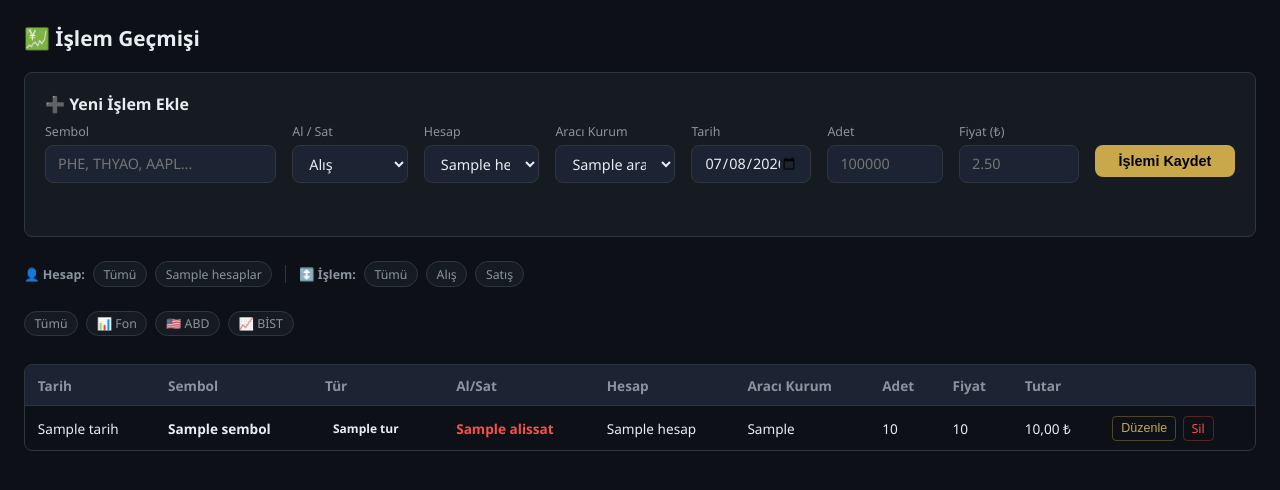
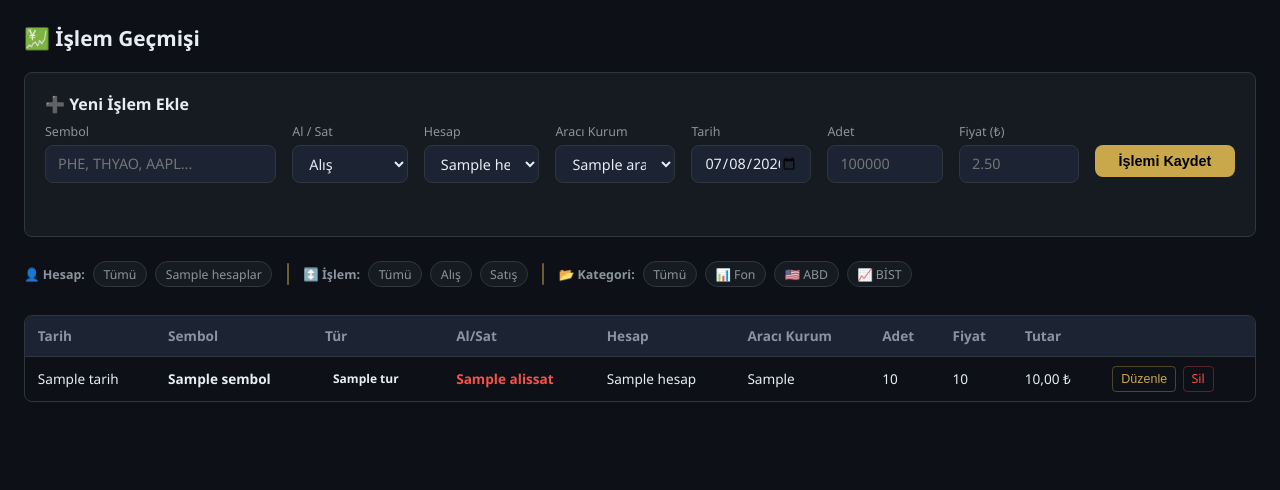
Before and after one commit to bmkucuk/yatirim-takip, a Flask app: template templates/islemler.html in a window 1280 px wide. Shown: the top 490 px of the page. Run offline with Flask 3, Linux system fonts and the light colour scheme; the template is opened without the code that fills it: most values are stand-ins (such as "Sample title", 1, 10 or a date in 2020); parts of the project's set-up code (start-up, migrations or seed data) failed here and were passed over.

Commit message:
Filtreleri tek satira indir, gruplar arasi belirgin ayrac ekle

```diff
--- a/templates/islemler.html
+++ b/templates/islemler.html
@@ -82,11 +82,11 @@
   </form>
 </div>
 
-<!-- Filtre — Kompakt 2 Satır -->
-<div style="display:flex;flex-direction:column;gap:0.5rem;margin-bottom:0.75rem">
+<!-- Filtre — Tek Satır, 4 Grup -->
+<div style="margin-bottom:0.75rem;overflow-x:auto">
+  <div class="filter-bar" style="flex-wrap:nowrap;white-space:nowrap;gap:0.5rem;align-items:center;display:inline-flex">
 
-  <!-- Satır 1: Hesap + İşlem (Alış/Satış) -->
-  <div class="filter-bar" style="flex-wrap:wrap;gap:0.5rem;align-items:center">
+    <!-- Grup 1: Hesap -->
     <span style="font-size:0.78rem;color:var(--text2);font-weight:600">👤 Hesap:</span>
     <a href="{{ url_for('islemler') }}{% if tur_filtre %}?tur={{ tur_filtre }}{% endif %}{% if filtre %}?sembol={{ filtre }}{% endif %}{% if alissat_filtre %}{% if tur_filtre or filtre %}&{% else %}?{% endif %}alissat={{ alissat_filtre }}{% endif %}"
        class="filter-btn filter-btn-sm {% if not hesap_filtre %}active{% endif %}">Tümü</a>
@@ -95,8 +95,9 @@
        class="filter-btn filter-btn-sm {% if hesap_filtre==h %}active{% endif %}">{{ h }}</a>
     {% endfor %}
 
-    <span style="width:1px;height:1.1rem;background:var(--border);margin:0 0.3rem"></span>
+    <span style="width:2px;height:1.4rem;background:var(--accent);opacity:0.5;margin:0 0.4rem;border-radius:1px"></span>
 
+    <!-- Grup 2: İşlem (Alış/Satış) -->
     <span style="font-size:0.78rem;color:var(--text2);font-weight:600">↕️ İşlem:</span>
     <a href="?{% if hesap_filtre %}hesap={{ hesap_filtre }}{% endif %}{% if tur_filtre %}&tur={{ tur_filtre }}{% endif %}{% if filtre %}&sembol={{ filtre }}{% endif %}"
        class="filter-btn filter-btn-sm {% if not alissat_filtre %}active{% endif %}">Tümü</a>
@@ -104,36 +105,30 @@
        class="filter-btn filter-btn-sm {% if alissat_filtre=='Alış' %}active{% endif %}">Alış</a>
     <a href="?alissat=Satış{% if hesap_filtre %}&hesap={{ hesap_filtre }}{% endif %}{% if tur_filtre %}&tur={{ tur_filtre }}{% endif %}{% if filtre %}&sembol={{ filtre }}{% endif %}"
        class="filter-btn filter-btn-sm {% if alissat_filtre=='Satış' %}active{% endif %}">Satış</a>
-  </div>
 
-  <!-- Satır 2: Kategori + Sembol (seçili kategoriye göre) -->
-  <div class="filter-bar" style="flex-wrap:wrap;gap:0.5rem;align-items:center">
+    <span style="width:2px;height:1.4rem;background:var(--accent);opacity:0.5;margin:0 0.4rem;border-radius:1px"></span>
+
+    <!-- Grup 3: Kategori -->
+    <span style="font-size:0.78rem;color:var(--text2);font-weight:600">📂 Kategori:</span>
     <a href="?{% if hesap_filtre %}hesap={{ hesap_filtre }}{% endif %}{% if alissat_filtre %}&alissat={{ alissat_filtre }}{% endif %}"
        class="filter-btn filter-btn-sm {% if not filtre and not tur_filtre %}active{% endif %}">Tümü</a>
-
     {% if fon_semboller %}
     <a href="?tur=FON{% if hesap_filtre %}&hesap={{ hesap_filtre }}{% endif %}{% if alissat_filtre %}&alissat={{ alissat_filtre }}{% endif %}"
-       class="filter-btn filter-btn-sm {% if tur_filtre=='FON' or filtre in fon_semboller %}active{% endif %}">
-      📊 Fon
-    </a>
+       class="filter-btn filter-btn-sm {% if tur_filtre=='FON' or filtre in fon_semboller %}active{% endif %}">📊 Fon</a>
+    {% endif %}
+    {% if abd_semboller %}
+    <a href="?tur=ABD{% if hesap_filtre %}&hesap={{ hesap_filtre }}{% endif %}{% if alissat_filtre %}&alissat={{ alissat_filtre }}{% endif %}"
+       class="filter-btn filter-btn-sm {% if tur_filtre=='ABD' or filtre in abd_semboller %}active{% endif %}">🇺🇸 ABD</a>
+    {% endif %}
+    {% if bist_semboller %}
+    <a href="?tur=BIST{% if hesap_filtre %}&hesap={{ hesap_filtre }}{% endif %}{% if alissat_filtre %}&alissat={{ alissat_filtre }}{% endif %}"
+       class="filter-btn filter-btn-sm {% if tur_filtre=='BIST' or filtre in bist_semboller %}active{% endif %}">📈 BİST</a>
     {% endif %}
 
-    {% if abd_semboller %}
-    <a href="?tur=ABD{% if hesap_filtre %}&hesap={{ hesap_filtre }}{% endif %}{% if alissat_filtre %}&alissat={{ alissat_filtre }}{% endif %}"
-       class="filter-btn filter-btn-sm {% if tur_filtre=='ABD' or filtre in abd_semboller %}active{% endif %}">
-      🇺🇸 ABD
-    </a>
-    {% endif %}
-
-    {% if bist_semboller %}
-    <a href="?tur=BIST{% if hesap_filtre %}&hesap={{ hesap_filtre }}{% endif %}{% if alissat_filtre %}&alissat={{ alissat_filtre }}{% endif %}"
-       class="filter-btn filter-btn-sm {% if tur_filtre=='BIST' or filtre in bist_semboller %}active{% endif %}">
-      📈 BİST
-    </a>
-    {% endif %}
-
+    <!-- Grup 4: Sembol (seçili kategoriye göre) -->
     {% if tur_filtre == 'FON' or filtre in fon_semboller %}
-    <span style="width:1px;height:1.1rem;background:var(--border);margin:0 0.3rem"></span>
+    <span style="width:2px;height:1.4rem;background:var(--accent);opacity:0.5;margin:0 0.4rem;border-radius:1px"></span>
+    <span style="font-size:0.78rem;color:var(--text2);font-weight:600">🏷️ Sembol:</span>
     {% for s in fon_semboller %}
     <a href="?sembol={{ s }}{% if hesap_filtre %}&hesap={{ hesap_filtre }}{% endif %}{% if alissat_filtre %}&alissat={{ alissat_filtre }}{% endif %}"
        class="filter-btn filter-btn-sm {% if filtre==s %}active{% endif %}">{{ s }}</a>
@@ -141,7 +136,8 @@
     {% endif %}
 
     {% if tur_filtre == 'ABD' or filtre in abd_semboller %}
-    <span style="width:1px;height:1.1rem;background:var(--border);margin:0 0.3rem"></span>
+    <span style="width:2px;height:1.4rem;background:var(--accent);opacity:0.5;margin:0 0.4rem;border-radius:1px"></span>
+    <span style="font-size:0.78rem;color:var(--text2);font-weight:600">🏷️ Sembol:</span>
     {% for s in abd_semboller %}
     <a href="?sembol={{ s }}{% if hesap_filtre %}&hesap={{ hesap_filtre }}{% endif %}{% if alissat_filtre %}&alissat={{ alissat_filtre }}{% endif %}"
        class="filter-btn filter-btn-sm {% if filtre==s %}active{% endif %}">{{ s }}</a>
@@ -149,14 +145,15 @@
     {% endif %}
 
     {% if tur_filtre == 'BIST' or filtre in bist_semboller %}
-    <span style="width:1px;height:1.1rem;background:var(--border);margin:0 0.3rem"></span>
+    <span style="width:2px;height:1.4rem;background:var(--accent);opacity:0.5;margin:0 0.4rem;border-radius:1px"></span>
+    <span style="font-size:0.78rem;color:var(--text2);font-weight:600">🏷️ Sembol:</span>
     {% for s in bist_semboller %}
     <a href="?sembol={{ s }}{% if hesap_filtre %}&hesap={{ hesap_filtre }}{% endif %}{% if alissat_filtre %}&alissat={{ alissat_filtre }}{% endif %}"
        class="filter-btn filter-btn-sm {% if filtre==s %}active{% endif %}">{{ s }}</a>
     {% endfor %}
     {% endif %}
+
   </div>
-
 </div>
 
 <!-- İşlemler Tablosu -->
```
